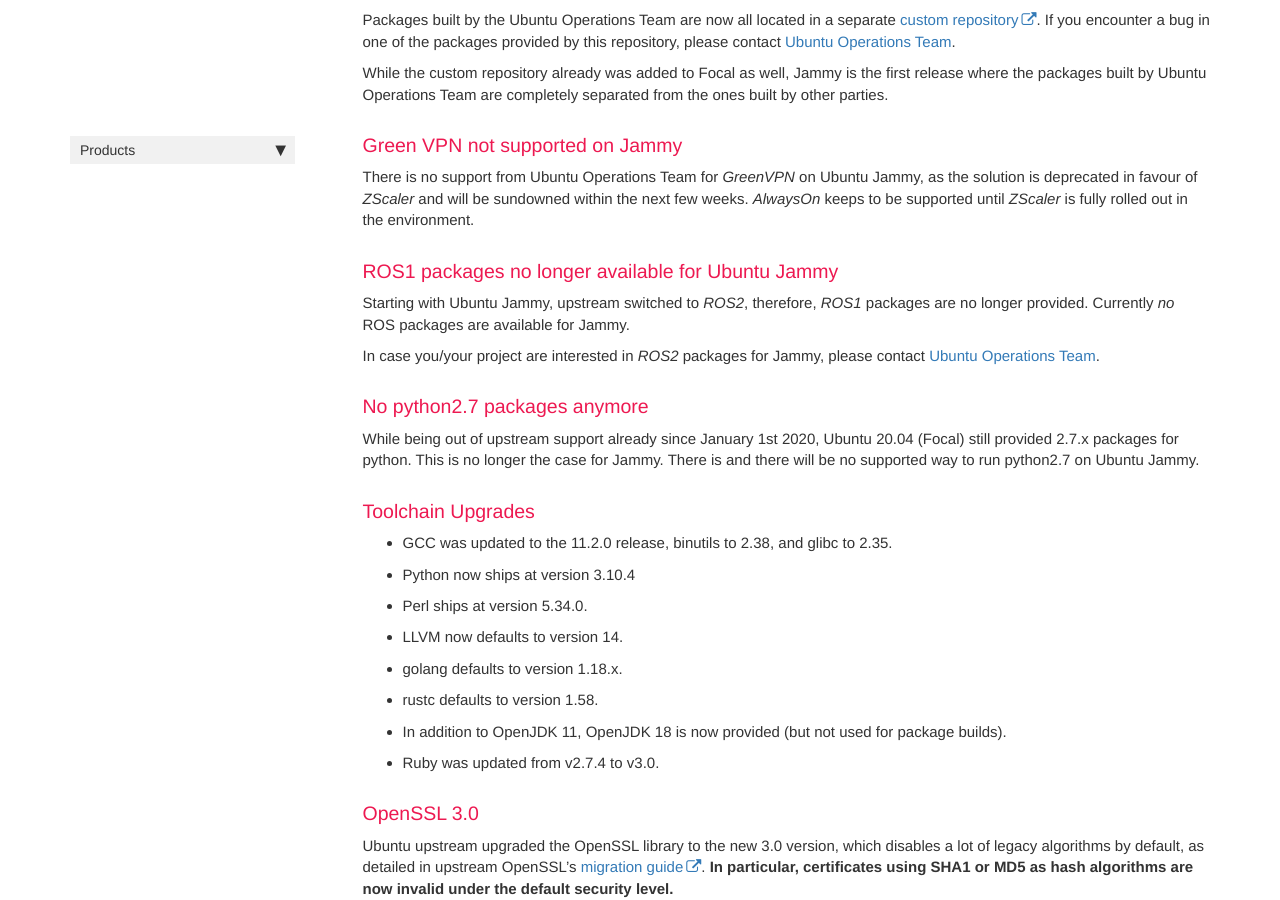
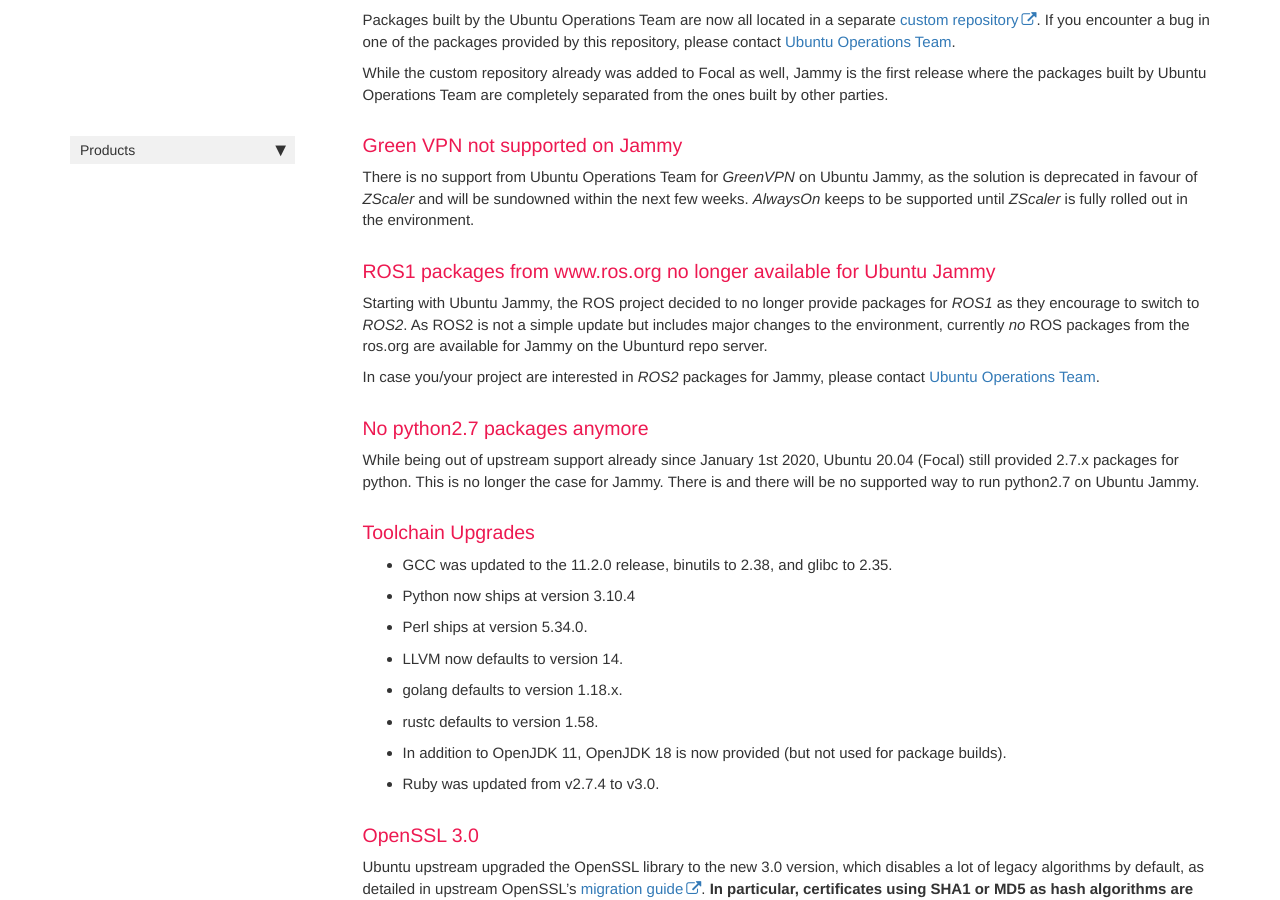
Before and after one commit to RajputPawan/Prometheus, a Jekyll site: the page built from _posts/2022-11-02-jammy.md, in a window 1280 px wide and 900 px high, scrolled down 1349 px. Built offline with Jekyll 4.4.1, drawn with Linux system fonts in a browser that asks for light colours; comment, search, counter and statistics services are not loaded.

Commit message:
Clarifications in regard to ROS

```diff
--- a/_posts/2022-11-02-jammy.md
+++ b/_posts/2022-11-02-jammy.md
@@ -48,8 +48,8 @@
 ### Green VPN not supported on Jammy
 There is no support from Ubuntu Operations Team for *GreenVPN* on Ubuntu Jammy, as the solution is deprecated in favour of *ZScaler* and will be sundowned within the next few weeks. *AlwaysOn* keeps to be supported until *ZScaler* is fully rolled out in the environment.
 
-### ROS1 packages no longer available for Ubuntu Jammy
-Starting with Ubuntu Jammy, upstream switched to *ROS2*, therefore, *ROS1* packages are no longer provided. Currently *no* ROS packages are available for Jammy.
+### ROS1 packages from www.ros.org no longer available for Ubuntu Jammy
+Starting with Ubuntu Jammy, the ROS project decided to no longer provide packages for *ROS1* as they encourage to switch to *ROS2*. As ROS2 is not a simple update but includes major changes to the environment, currently *no* ROS packages from the ros.org are available for Jammy on the Ubunturd repo server.
 
 In case you/your project are interested in *ROS2* packages for Jammy, please contact [Ubuntu Operations Team](mailto:ubuntu-operations@mercedes-benz.com).
 
```
